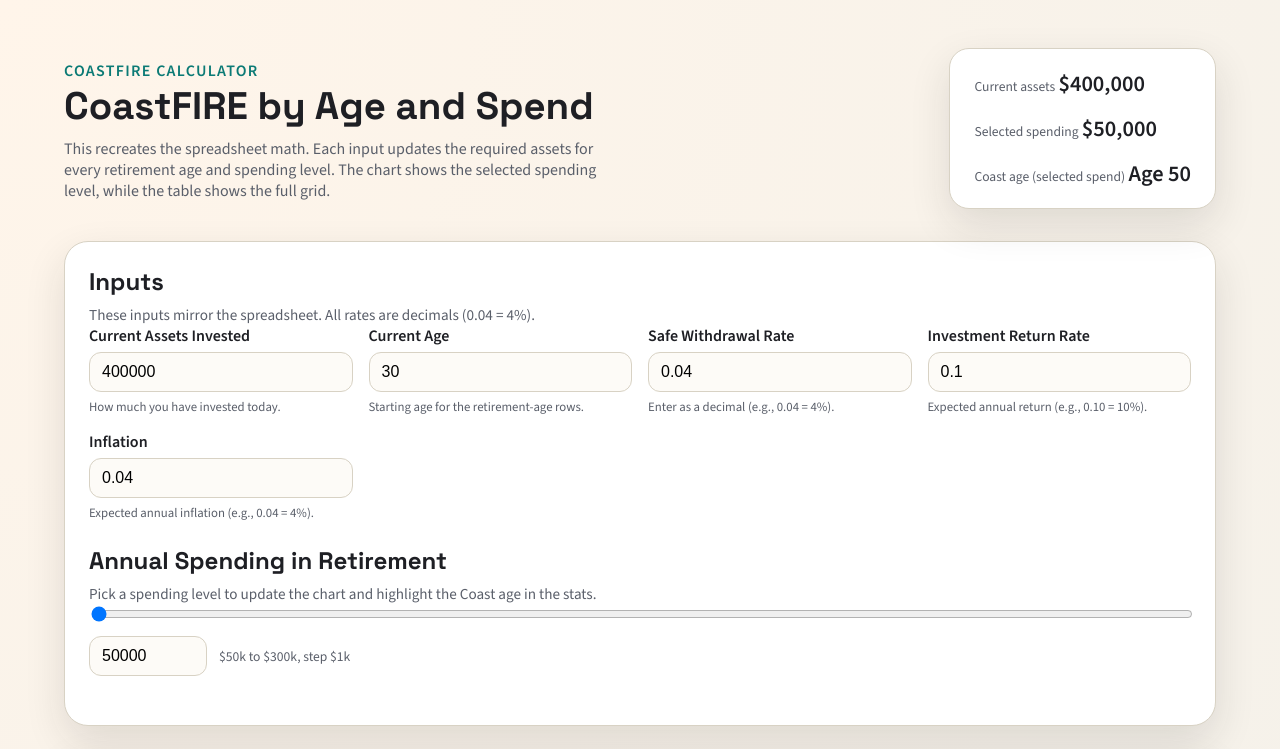
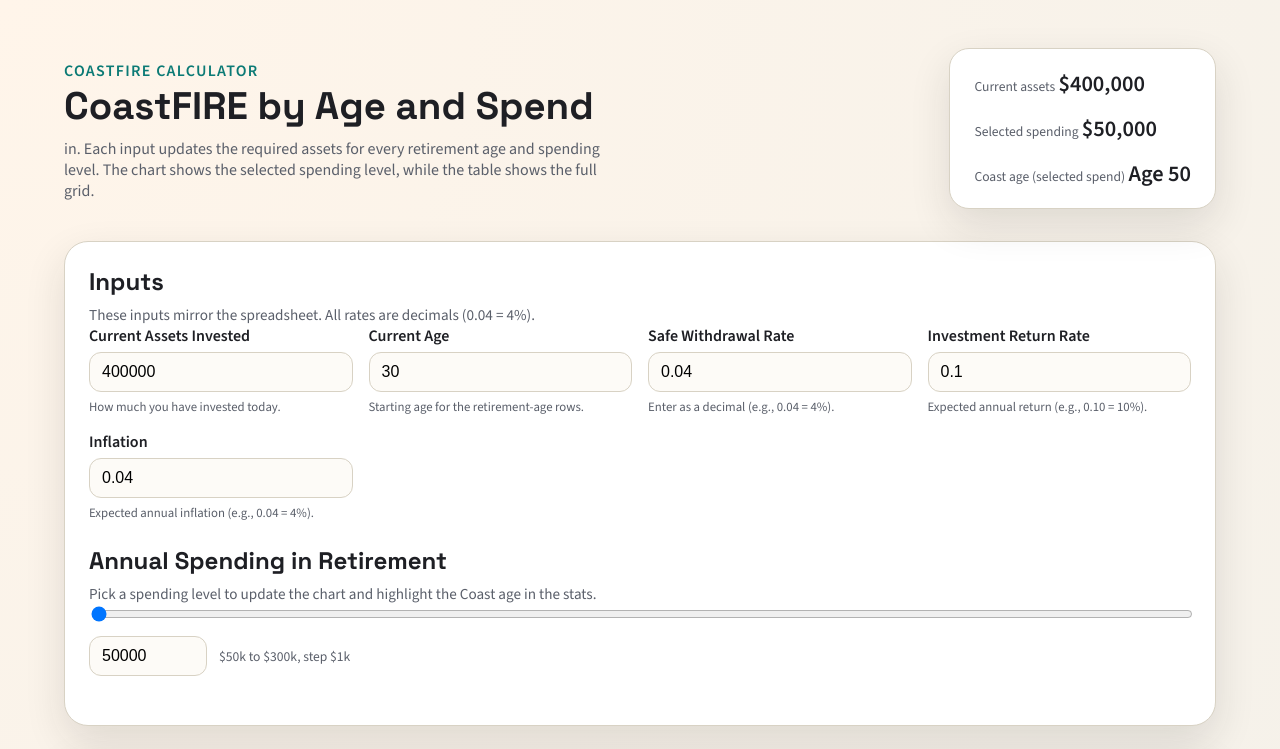
Before and after one commit to zdavidmm/CoastFire-Calculator, a website: page index.html in a window 1280 px wide. Shown: the top 749 px of the page. Drawn offline with nearby package versions, Linux system fonts and the light colour scheme.

Commit message:
Add CoastFIRE philosophy blurb and update hero copy

```diff
--- a/index.html
+++ b/index.html
@@ -16,8 +16,8 @@
           <p class="eyebrow">CoastFIRE calculator</p>
           <h1>CoastFIRE by Age and Spend</h1>
           <p class="subhead">
-            This recreates the spreadsheet math. Each input updates the required assets for every retirement age and
-            spending level. The chart shows the selected spending level, while the table shows the full grid.
+            in. Each input updates the required assets for every retirement age and spending level. The chart shows the
+            selected spending level, while the table shows the full grid.
           </p>
         </div>
         <div class="hero-card">
```
Also changed, not shown: README.md.
